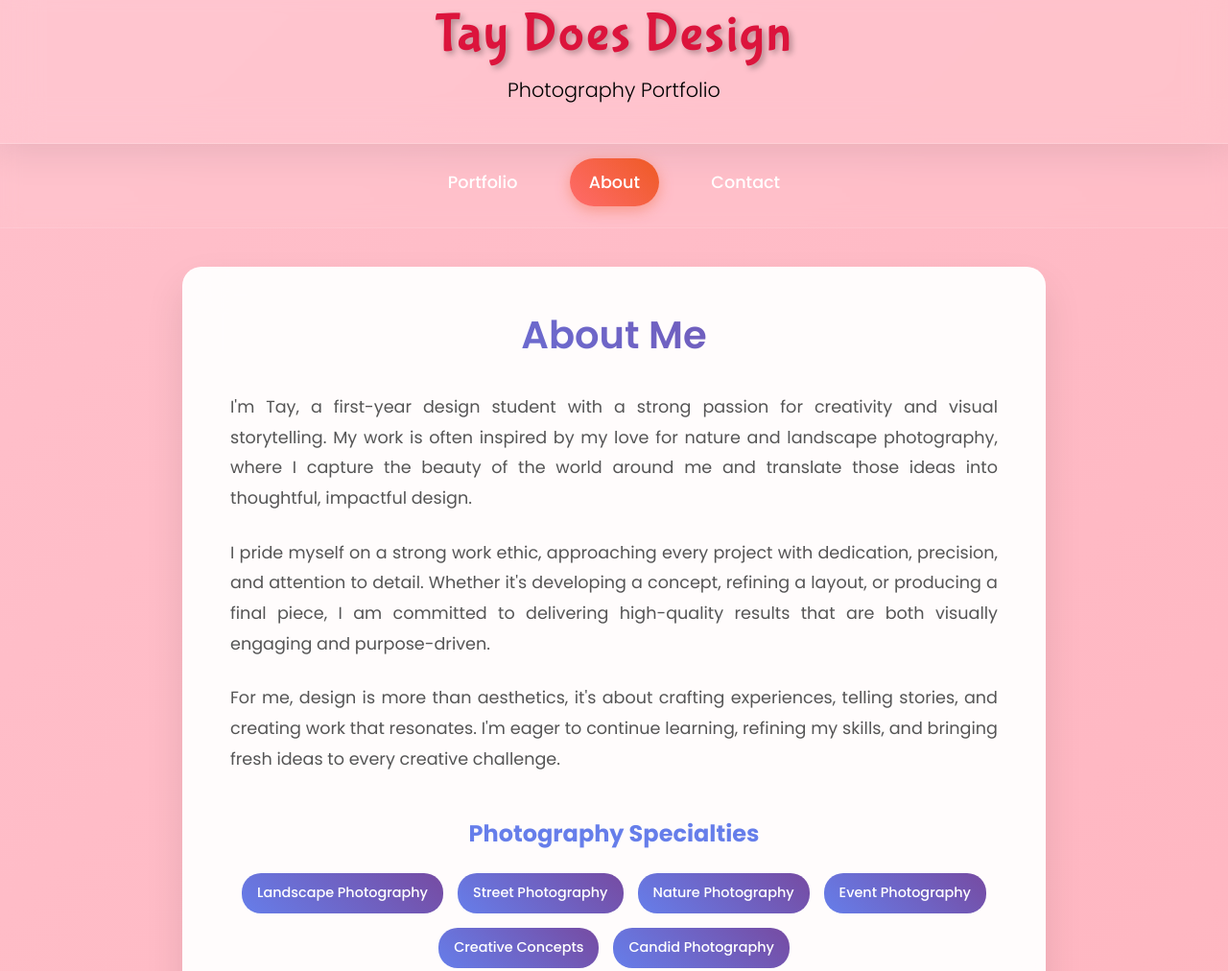
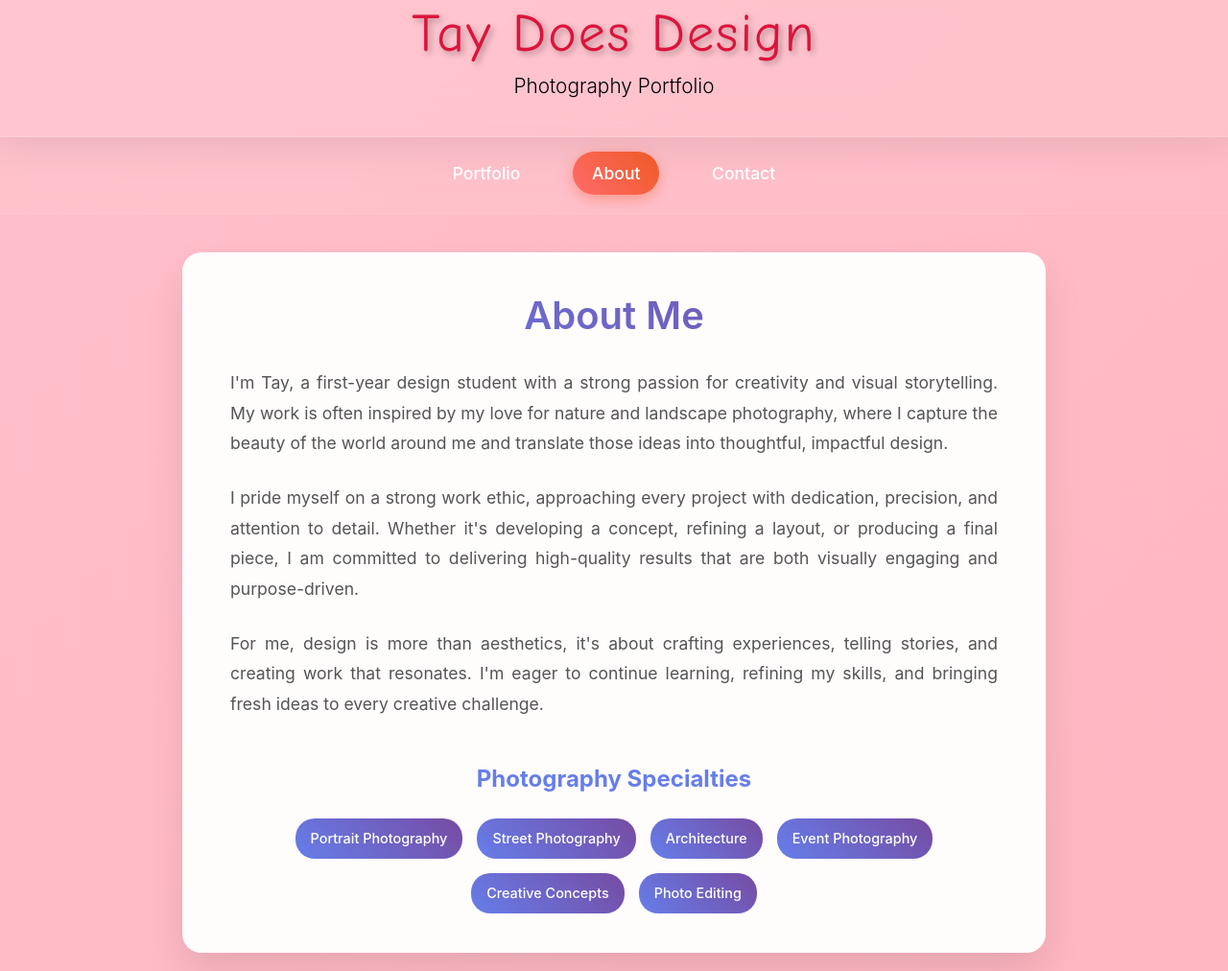
Before and after one commit to JordPiera/tay-does-design, a plain HTML site: page about.html in a window 1280 px wide. Shown: the part 37-1049 px from the top of the page at 96% size. Drawn offline with Linux system fonts and the light colour scheme.

Commit message:
Update about.html

```diff
--- a/about.html
+++ b/about.html
@@ -5,8 +5,6 @@
     <meta name="viewport" content="width=device-width, initial-scale=1.0">
     <title>Tay Does Design - About</title>
     <style>
-        @import url('https://fonts.googleapis.com/css2?family=Poppins:wght@300;400;500;600;700&family=Bubblegum+Sans&display=swap');
-
         * {
             margin: 0;
             padding: 0;
@@ -14,7 +12,7 @@
         }
 
         body {
-            font-family: 'Poppins', sans-serif;
+            font-family: -apple-system, BlinkMacSystemFont, 'Segoe UI', 'Roboto', 'Oxygen', 'Ubuntu', 'Cantarell', 'Helvetica Neue', sans-serif;
             background: linear-gradient(135deg, #ffc0cb 0%, #ffb6c1 100%);
             color: #333;
             min-height: 100vh;
@@ -33,7 +31,7 @@
         }
 
         header h1 {
-            font-family: 'Bubblegum Sans', sans-serif;
+            font-family: 'Marker Felt', 'Comic Sans MS', cursive, fantasy;
             font-size: 3.5rem;
             font-weight: 400;
             margin-bottom: 10px;
@@ -297,12 +295,12 @@
             <div class="skills-section">
                 <h3>Photography Specialties</h3>
                 <div class="skills">
-                    <span class="skill-tag">Landscape Photography</span>
+                    <span class="skill-tag">Portrait Photography</span>
                     <span class="skill-tag">Street Photography</span>
-                    <span class="skill-tag">Nature Photography</span>
+                    <span class="skill-tag">Architecture</span>
                     <span class="skill-tag">Event Photography</span>
                     <span class="skill-tag">Creative Concepts</span>
-                    <span class="skill-tag">Candid Photography</span>
+                    <span class="skill-tag">Photo Editing</span>
                 </div>
             </div>
         </div>
```
